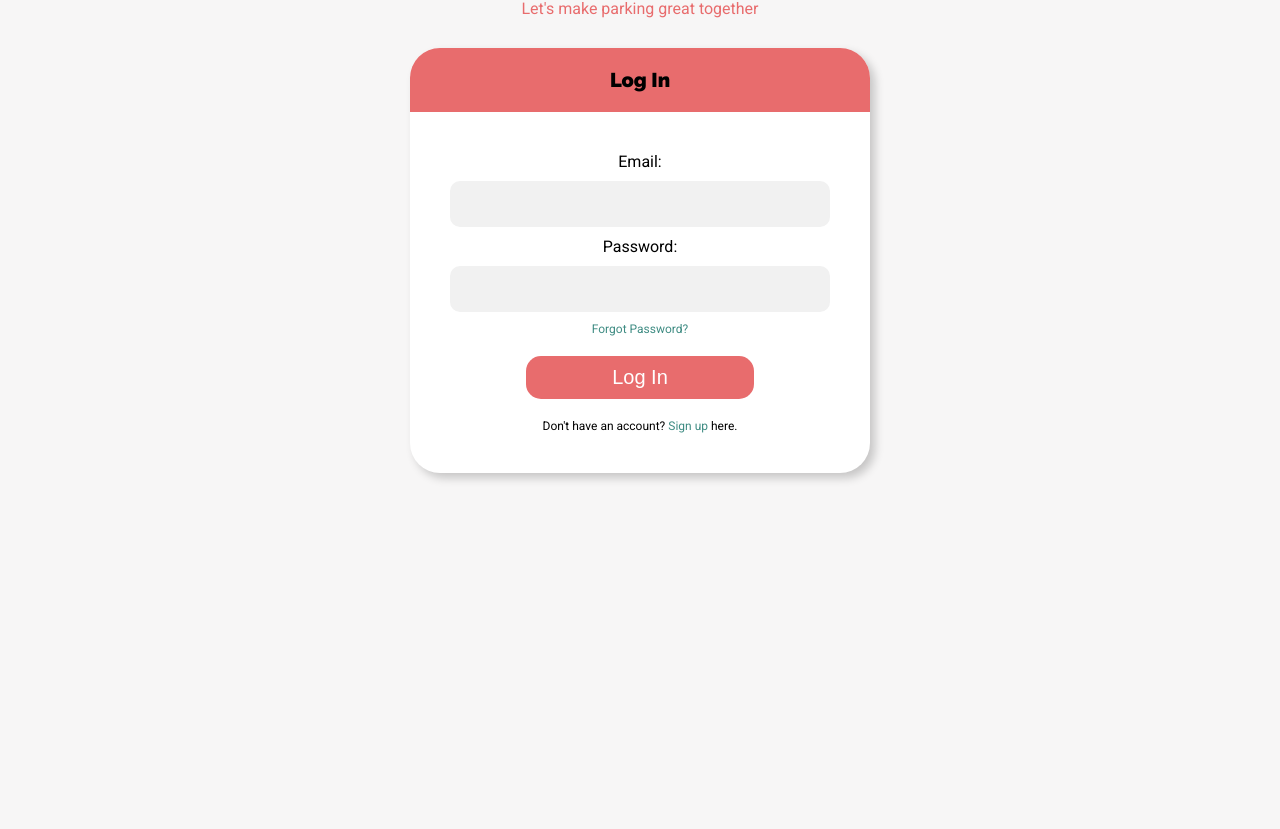
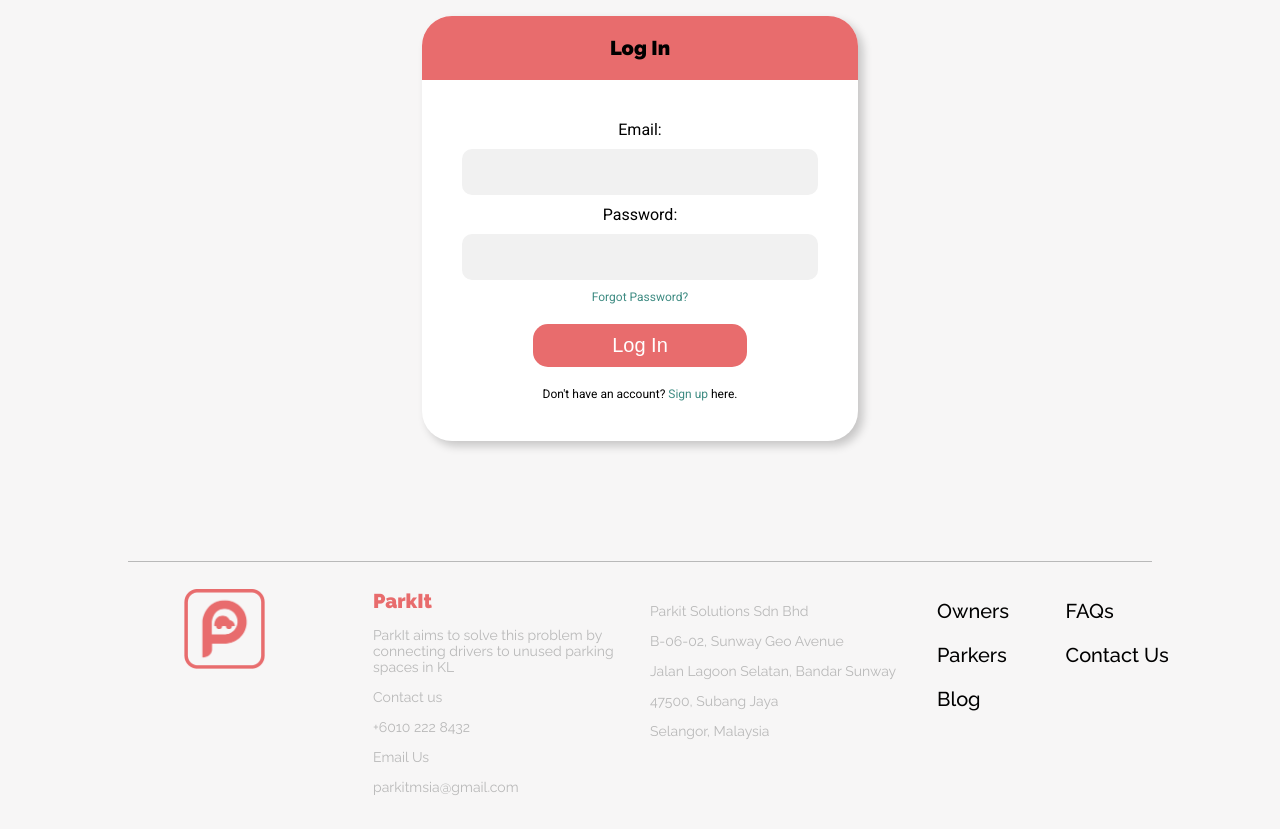
Before and after one commit to faizshahudin/parkit, a React (Create React App) app: page /login in a window 1280 px wide. Shown: the part 308-1137 px from the top of the page. Before the commit the page ends 821 px from the top, so only its background shows below. Built offline with nearby package versions, Linux system fonts and the light colour scheme; grey boxes are pictures that could not be loaded; what react-google-maps would draw is missing.

Commit message:
Finished footer

```diff
--- a/src/components/App.js
+++ b/src/components/App.js
@@ -6,6 +6,7 @@ import AddListing from "./AddListing"
 import ThankYou from "./ThankYou"
 import Nav from "./Nav"
 import FindParking from "./FindParking"
+import Footer from "./Footer"
 import {BrowserRouter as Router, Route} from "react-router-dom"
 
 class App extends Component {
@@ -25,6 +26,7 @@ class App extends Component {
           <Route exact path="/add-listing" component={AddListing} />
           <Route path="/add-listing/thank-you" component={ThankYou} />
         </div>
+        <Footer />
 
       </div>
     );
--- a/src/components/Footer.js
+++ b/src/components/Footer.js
@@ -0,0 +1,78 @@
+import React, { Component } from 'react';
+import { NavLink } from 'react-router-dom'
+import logo from "../images/parkit-logo-outline.png"
+
+class Footer extends Component {
+  render() {
+    return(
+      <div className="footer">
+        <hr />
+        <div className="container">
+          <div className="logo">
+            <img src={logo}></img>
+          </div>
+          <div>
+            <div>
+              <h3>ParkIt</h3>
+            </div>
+            <div>
+              <p>ParkIt aims to solve this problem by connecting drivers to unused parking
+                spaces in KL
+              </p>
+            </div>
+            <div>
+              <p>Contact us</p>
+              <p>+6010 222 8432</p>
+            </div>
+            <div>
+              <p>Email Us</p>
+              <p>parkitmsia@gmail.com</p>
+            </div>
+          </div>
+
+          <div>
+            <p>Parkit Solutions Sdn Bhd</p>
+            <p>B-06-02, Sunway Geo Avenue</p>
+            <p>Jalan Lagoon Selatan, Bandar Sunway</p>
+            <p>47500, Subang Jaya</p>
+            <p>Selangor, Malaysia</p>
+          </div>
+
+          <nav>
+            <ul>
+              <li>
+                <NavLink to='/owners' exact activeClassName='active'>
+                  Owners
+                </NavLink>
+              </li>
+              <li>
+                <NavLink to='/parkers/search' activeClassName='active'>
+                  Parkers
+                </NavLink>
+              </li>
+              <li>
+                <NavLink to='/blog' activeClassName='active'>
+                  Blog
+                </NavLink>
+              </li>
+            </ul>
+            <ul>
+              <li>
+                <NavLink to='/faq' activeClassName='active'>
+                  FAQs
+                </NavLink>
+              </li>
+              <li>
+                <NavLink to='/contact' activeClassName='active'>
+                  Contact Us
+                </NavLink>
+              </li>
+            </ul>
+          </nav>
+        </div>
+      </div>
+    )
+  }
+}
+
+export default Footer
--- a/src/components/Home.js
+++ b/src/components/Home.js
@@ -1,4 +1,5 @@
 import React, { Component } from 'react';
+import { Link } from 'react-router-dom'
 import hero1 from "../images/hero-image1.png"
 import hero2 from "../images/hero-image2.png"
 import hero3 from "../images/hero-image3.png"
@@ -13,7 +14,7 @@ class Home extends Component {
       <div className="home">
         <section className="hero one background-grey">
           <div className="content container">
-            <h1>Connecting drivers to unused parking spaces</h1>
+            <h1><span>Connecting</span> drivers to unused parking spaces</h1>
             <p>It's easier than building new ones. Park with ParkIt for all your parking needs.</p>
           </div>
           <div className="container">
@@ -79,7 +80,7 @@ class Home extends Component {
         <section className="signup">
           <div className="container">
             <h3>We're here for all your parking needs. Sign up now!</h3>
-            <button className="btn">GET STARTED</button>
+            <Link to="/register"><button className="btn">GET STARTED</button></Link>
           </div>
         </section>
       </div>
--- a/src/components/Nav.js
+++ b/src/components/Nav.js
@@ -5,7 +5,7 @@ import MenuIcon from "../images/menu-icon.png"
 
 export default function Nav () {
   return (
-    <nav className="nav container">
+    <nav className="nav">
       <ul className="nav-container one">
         <li>
           <NavLink to='/' activeClassName='active'>
--- a/src/index.css
+++ b/src/index.css
@@ -13,6 +13,10 @@ body {
 
 a {
   text-decoration: none;
+}
+
+button:hover {
+  cursor: pointer;
 }
 
 .white-background {
@@ -82,7 +86,7 @@ select {
 }
 
 .container {
-  width: 90%;
+  width: 85%;
   margin-left: auto;
   margin-right: auto;
   padding-bottom: 40px;
@@ -158,7 +162,15 @@ button:disabled {
 
 .home .hero.one {
   grid-template-columns: 1fr 1fr;
+  margin-left: auto;
+  margin-right: auto;
+}
 
+.home .hero.one span {
+  background-color: #e86c6d;
+  padding: 5px 12px;
+  border-radius: 10px;
+  color: white;
 }
 
 .background-grey {
@@ -496,7 +508,11 @@ button:disabled {
   padding-bottom: 20px;
   text-transform: uppercase;
   font-family: 'Raleway', sans-serif !important;
+  width: 90%;
+  margin-right: auto;
+  margin-left: auto;
 }
+
 
 .nav-container {
   display: flex;
@@ -516,6 +532,10 @@ button:disabled {
   text-decoration: none;
 }
 
+.nav-container li a:hover {
+  color: #e86c6d;
+}
+
 .nav-container li .active {
   color: #e86c6d;
 }
@@ -526,6 +546,65 @@ button:disabled {
 
 .nav-menu-icon {
   height: 40px;
+}
+
+/* Footer */
+.footer {
+  color: #b9b9b9;
+  font-family: 'Raleway', sans-serif !important;
+  font-size: 14px;
+  margin-top: 80px;
+}
+
+.footer h3 {
+  color: #e86c6d;
+}
+
+.footer hr {
+  margin-top: 30px;
+  width: 80%;
+  margin-left: auto;
+  margin-right: auto;
+  border: 0;
+  border-top: 1px solid #b9b9b9;
+  padding: 0;
+}
+
+.footer .container {
+  display: grid;
+  grid-template-columns: 1fr 1fr 1fr 1fr;
+  grid-gap: 20px;
+  margin-left: auto;
+  margin-right: auto;
+  padding: 20px 0;
+}
+
+.footer h3, ul {
+  margin: 0;
+}
+
+.footer .logo {
+  text-align: center;
+}
+
+.footer .logo img {
+  height: 80px;
+}
+
+.footer nav {
+  display: grid;
+  grid-template-columns: 1fr 1fr;
+  color: black;
+}
+
+.footer nav a {
+  color: black;
+  font-size: 20px;
+  font-weight: 500;
+}
+
+.footer nav a:hover {
+  color: #e86c6d;
 }
 
 
@@ -551,11 +630,11 @@ button:disabled {
   font-size: 30px;
 }
 
-.find-parking-container .body .header p{
+.find-parking-container .body .header p {
   margin: 0;
 }
 
-.find-parking-container .body .header h3{
+.find-parking-container .body .header h3 {
   margin-bottom: 5px;
 }
 
```
Also changed, not shown: 1 other file (tests, documents, lock files or other folders).
